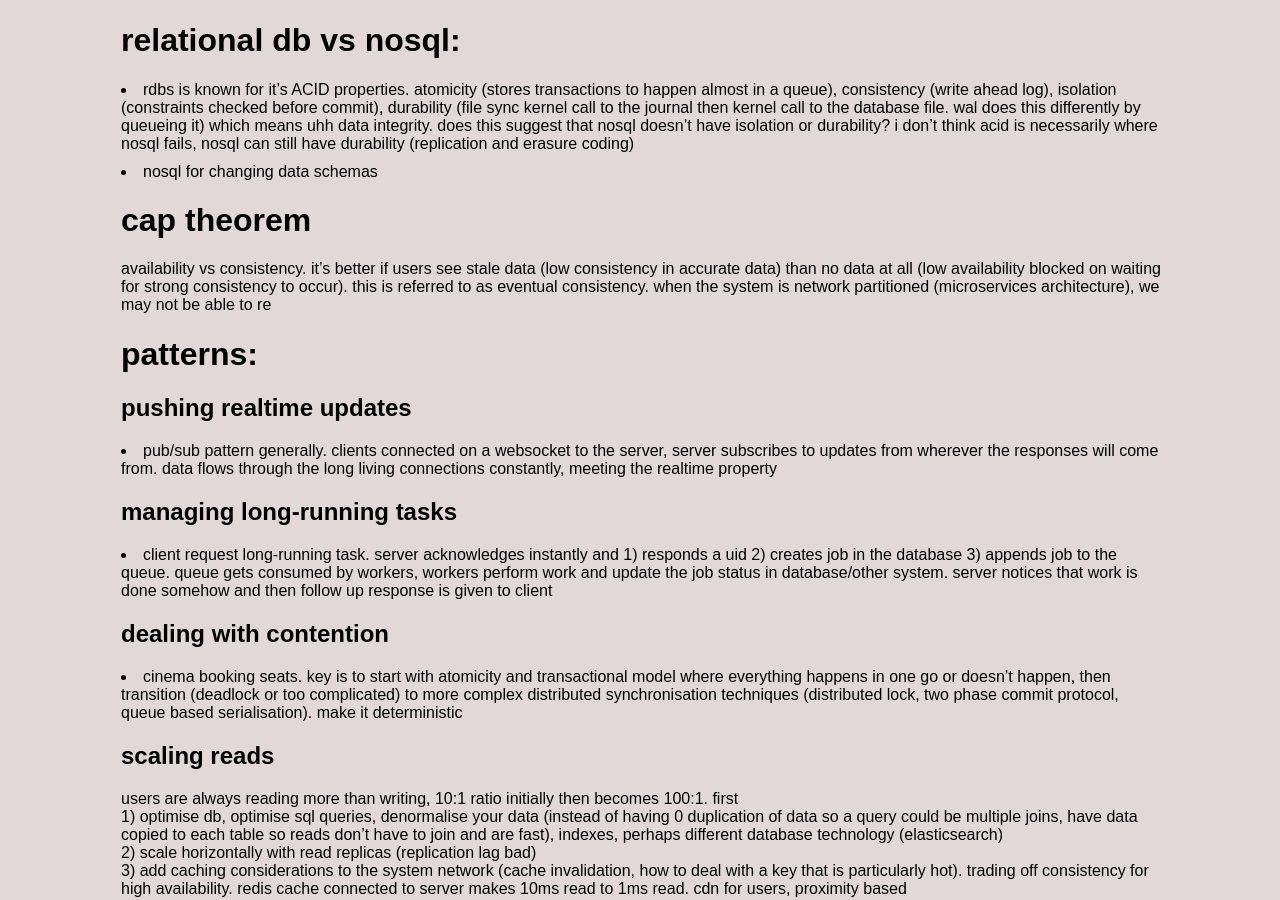
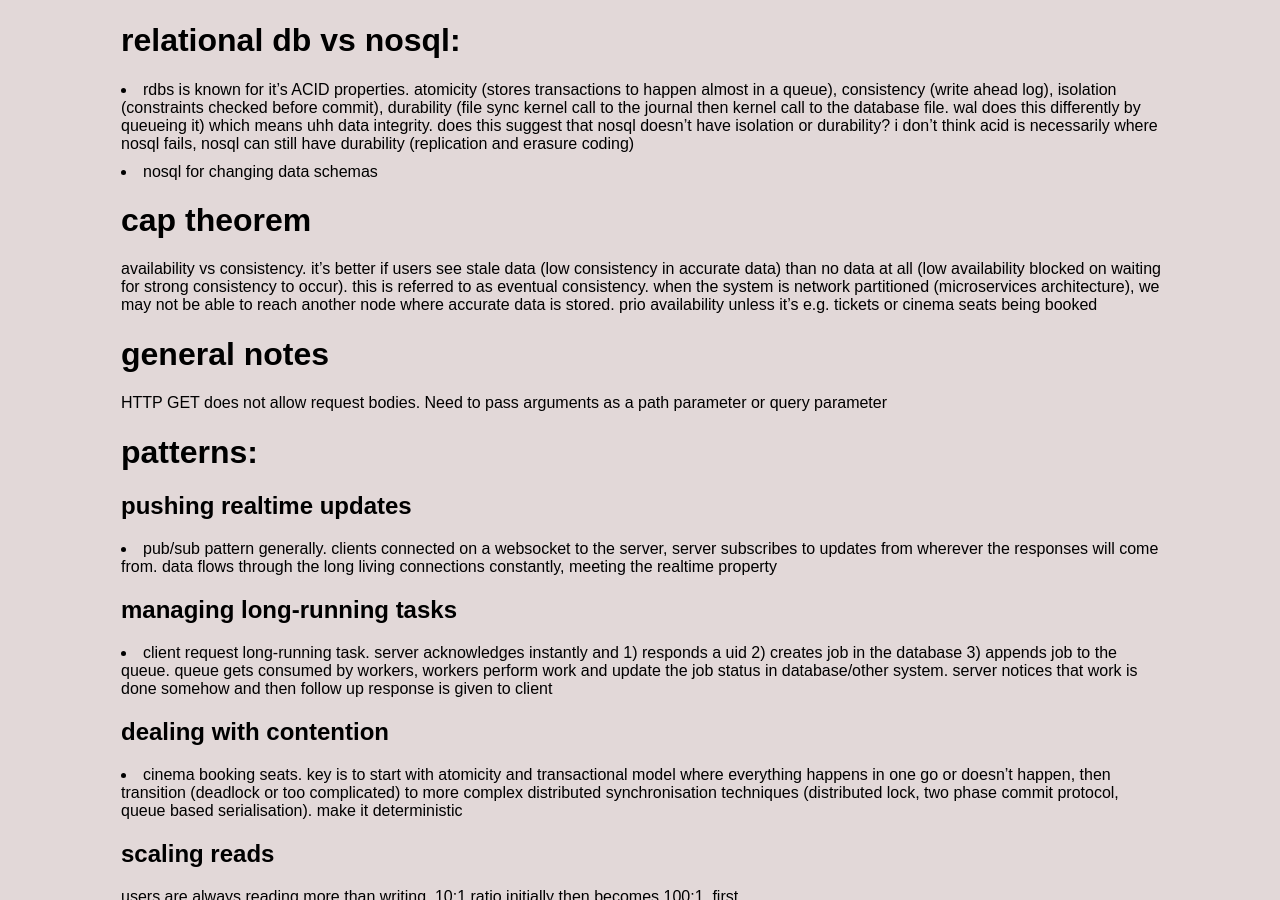
Before and after one commit to jsbaasi/jsbaasi.github.io, a Jekyll site: the page built from _posts/2026-06-06-system-design-notes.md, in a window 1280 px wide and 900 px high, scrolled down 854 px. Built offline with Jekyll 4.4.1, drawn with Linux system fonts in a browser that asks for light colours.

Commit message:
vault backup: 2026-06-07 17:48:23

```diff
--- a/_posts/2026-06-06-system-design-notes.md
+++ b/_posts/2026-06-06-system-design-notes.md
@@ -25,7 +25,9 @@ permalink: /system-design-notes/
 - rdbs is known for it's ACID properties. atomicity (stores transactions to happen almost in a queue), consistency (write ahead log), isolation (constraints checked before commit), durability (file sync kernel call to the journal then kernel call to the database file. wal does this differently by queueing it) which means uhh data integrity. does this suggest that nosql doesn't have isolation or durability? i don't think  acid is necessarily where nosql fails, nosql can still have durability (replication and erasure coding)
 - nosql for changing data schemas
 # cap theorem
-availability vs consistency. it's better if users see stale data (low consistency in accurate data) than no data at all (low availability blocked on waiting for strong consistency to occur). this is referred to as eventual consistency. when the system is network partitioned (microservices architecture), we may not be able to re
+availability vs consistency. it's better if users see stale data (low consistency in accurate data) than no data at all (low availability blocked on waiting for strong consistency to occur). this is referred to as eventual consistency. when the system is network partitioned (microservices architecture), we may not be able to reach another node where accurate data is stored. prio availability unless it's e.g. tickets or cinema seats being booked
+# general notes
+HTTP GET does not allow request bodies. Need to pass arguments as a path parameter or query parameter
 # patterns:
 ## pushing realtime updates
 - pub/sub pattern generally. clients connected on a websocket to the server, server subscribes to updates from wherever the responses will come from. data flows through the long living connections constantly, meeting the realtime property
```
